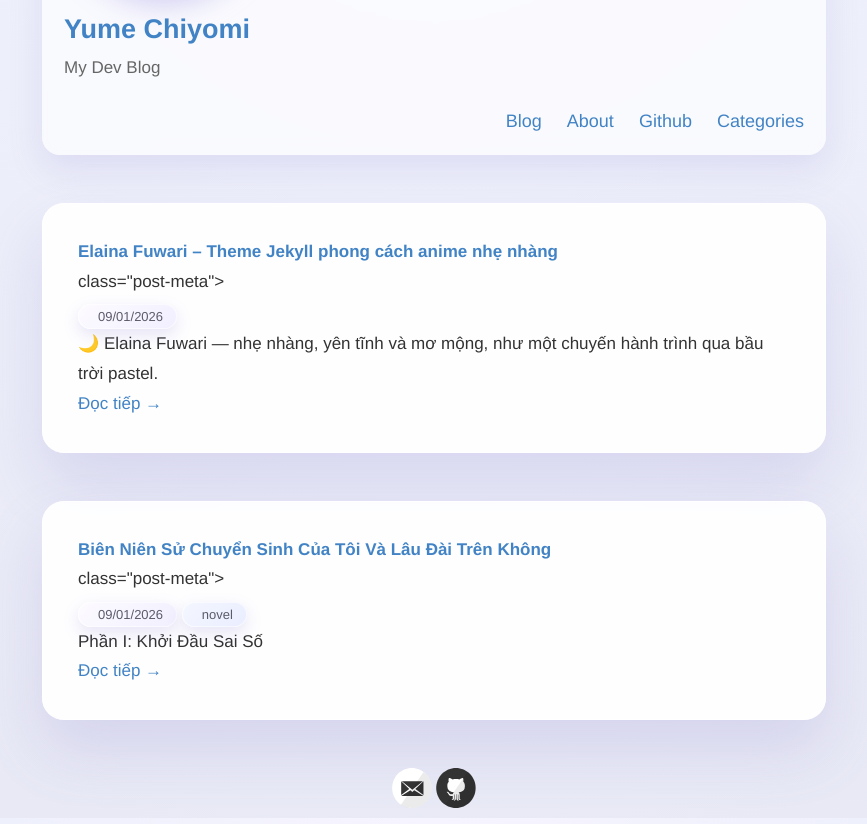
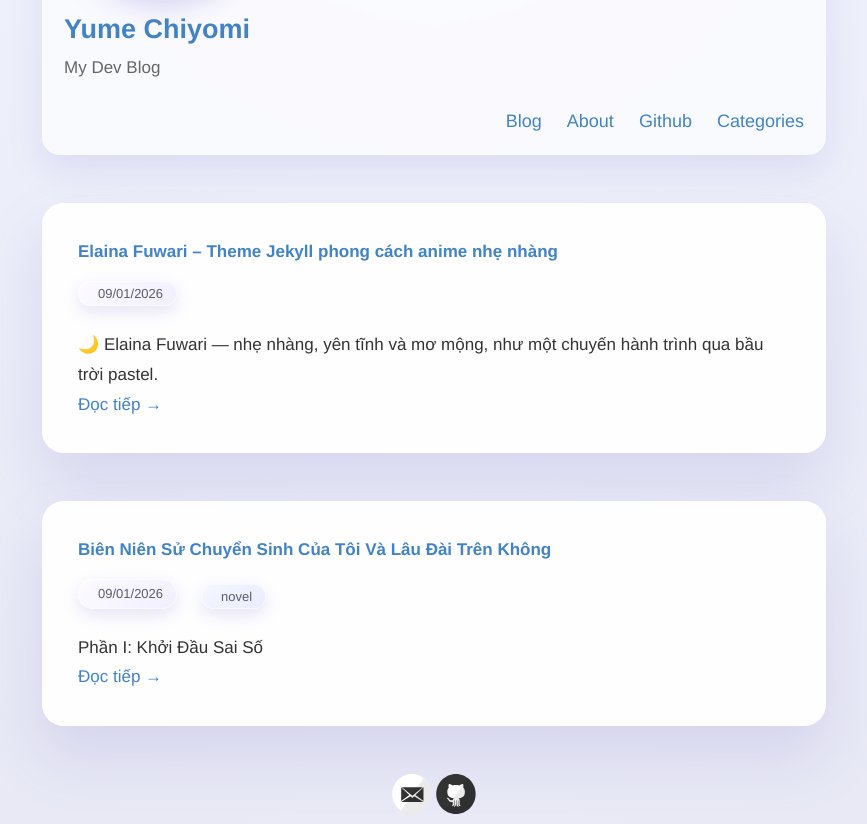
Before and after one commit to yumechiyomi/yumechiyomi.github.io, a Jekyll site: the page built from index.html, in a window 1280 px wide, cut to the strip 272-1096 px from the top of the page. Shown: the whole strip, without its empty margins (206-1073 px from the left). Built offline with Jekyll 4.4.1, drawn with Linux system fonts in a browser that asks for light colours.

Commit message:
Update index.html

```diff
--- a/index.html
+++ b/index.html
@@ -14,8 +14,7 @@ layout: default
     </h2>
 
     <!-- META: NGÀY + CATEGORY + TAG -->
- class="post-meta">
-<div
+    <div class="post-meta">
       <!-- NGÀY -->
       <span class="meta-pill meta-date">
         <svg class="meta-icon" xmlns="http://www.w3.org/2000/svg" viewBox="0 0 24 24"><path fill="#5b5b6a" d="M19 4h-1V2h-2v2H8V2H6v2H5c-1.1 0-2 .9-2 2v14c0 1.1.9 2 2 2h14c1.1 0 2-.9 2-2V6c0-1.1-.9-2-2-2zm0 16H5V9h14v11zm0-13H5V6h14v1z"/></svg>
```
Lines whose indentation alone changed are shown as unchanged.
